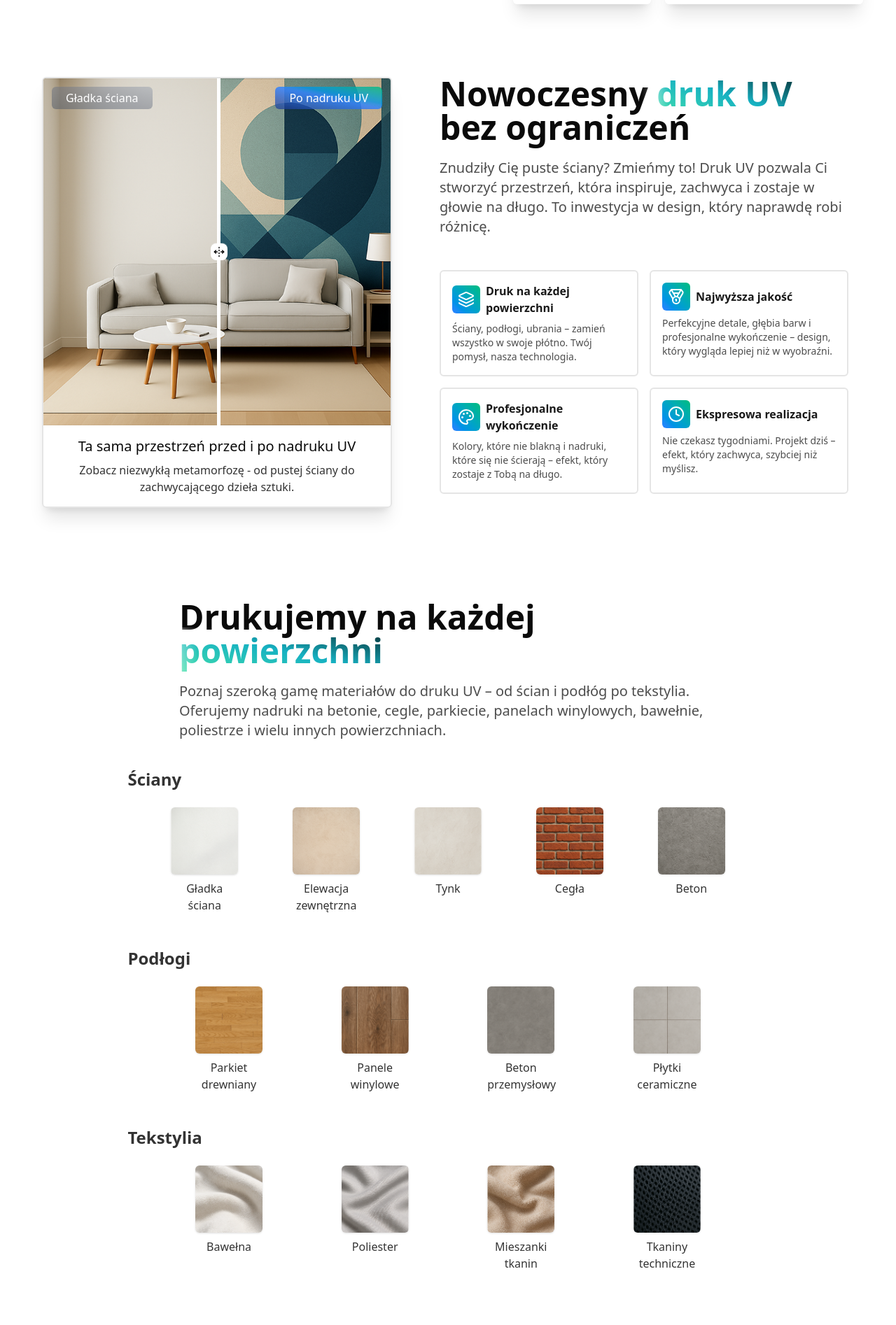
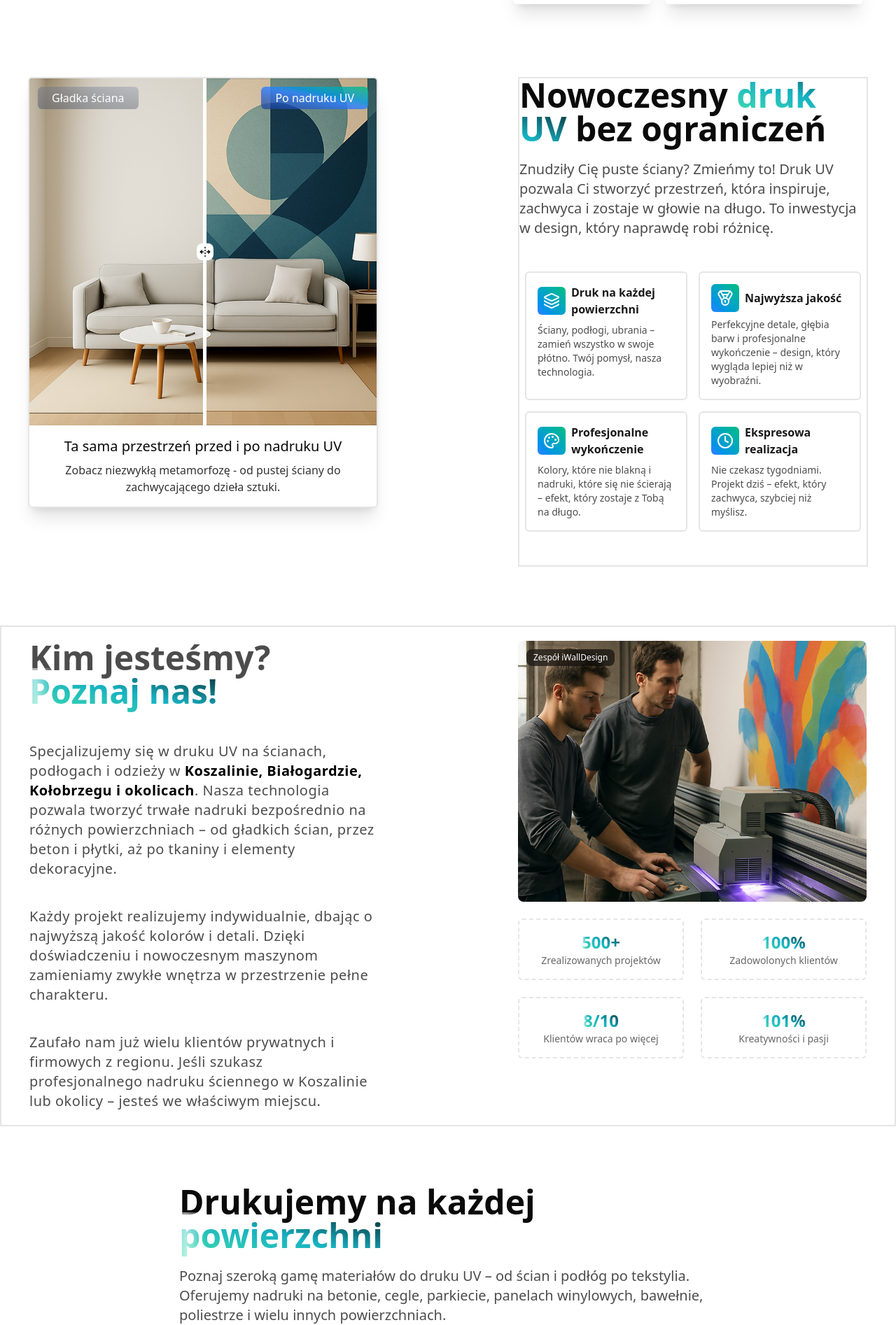
Before and after one commit to gapinsky/iwalldesign, a Next.js app: page / in a window 1280 px wide. Shown: the part 811-2705 px from the top of the page at 70% size. Before the commit the page ends 2649 px from the top, so only its background shows below. Built offline with nearby package versions, Linux system fonts and the light colour scheme.

Commit message:
aboutus boilerplate

```diff
--- a/app/page.tsx
+++ b/app/page.tsx
@@ -1,3 +1,4 @@
+import About from "@/my_components/aboutUs/About";
 import BeforeAfter from "@/my_components/beforeAfter/BeforeAfter";
 import Hero from "@/my_components/hero/Hero";
 import Navbar from "@/my_components/navbar/Navbar";
@@ -9,6 +10,7 @@ export default function Home() {
       <main className="mt-20 lg:space-y-16">
         <Hero />
         <BeforeAfter />
+        <About />
         <Surfaces />
       </main>
     </>
--- /dev/null
+++ b/my_components/aboutUs/About.tsx
@@ -0,0 +1,65 @@
+import Image from "next/image";
+import { ShinyWord } from "../navbar/ShinyWord";
+import StatCard from "./StatCard";
+
+export default function AboutSection() {
+  return (
+    <section
+      id="about"
+      aria-labelledby="about-title"
+      className="bg-white  border-2 "
+    >
+      <div className="container  p-5 mx-auto  grid grid-cols-1 gap-10   md:grid-cols-2 md:px-10 xl:gap-50">
+        {/* Image */}
+        <div className="space-y-6 order-2  md:order-0 xl:order-1">
+          <figure className="relative   overflow-hidden rounded-md">
+            <div className="relative aspect-[4/3] w-full ">
+              <Image
+                src="/assets/about.png"
+                alt="Zespół WallDesign obsługuje maszynę do druku UV"
+                fill
+                priority
+                className="object-cover "
+                sizes="(min-width: 1024px) 640px, 100vw"
+              />
+            </div>
+            <figcaption className="absolute left-3 top-3 rounded-md bg-black/60 px-2.5 py-1 text-xs font-medium text-white backdrop-blur">
+              Zespół iWallDesign
+            </figcaption>
+          </figure>
+          <div className="grid grid-cols-2 gap-6 ">
+            <StatCard title="500+" description="Zrealizowanych projektów" />
+            <StatCard title="100%" description="Zadowolonych klientów" />
+            <StatCard title="8/10" description="Klientów wraca po więcej" />
+            <StatCard title="101%" description="Kreatywności i pasji" />
+          </div>
+        </div>
+
+        <div className="space-y-4 text-black/70 xl:text-xl ">
+          <h2 className="text-3xl font-semibold lg:text-4xl xl:text-5xl mb-6 xl:mb-12">
+            Kim jesteśmy? <ShinyWord>Poznaj nas!</ShinyWord>
+          </h2>
+          <p className="tracking-wide   xl:pb-6">
+            Specjalizujemy się w druku UV na ścianach, podłogach i odzieży w{" "}
+            <strong className="text-black">
+              Koszalinie, Białogardzie, Kołobrzegu i okolicach
+            </strong>
+            . Nasza technologia pozwala tworzyć trwałe nadruki bezpośrednio na
+            różnych powierzchniach – od gładkich ścian, przez beton i płytki, aż
+            po tkaniny i elementy dekoracyjne.
+          </p>
+          <p className="tracking-wide  xl:pb-6">
+            Każdy projekt realizujemy indywidualnie, dbając o najwyższą jakość
+            kolorów i detali. Dzięki doświadczeniu i nowoczesnym maszynom
+            zamieniamy zwykłe wnętrza w przestrzenie pełne charakteru.
+          </p>
+          <p className="tracking-wide">
+            Zaufało nam już wielu klientów prywatnych i firmowych z regionu.
+            Jeśli szukasz profesjonalnego nadruku ściennego w Koszalinie lub
+            okolicy – jesteś we właściwym miejscu.
+          </p>
+        </div>
+      </div>
+    </section>
+  );
+}
--- /dev/null
+++ b/my_components/aboutUs/StatCard.tsx
@@ -0,0 +1,20 @@
+import React from "react";
+import { ShinyWord } from "../navbar/ShinyWord";
+
+type Props = {
+  title: string;
+  description: string;
+};
+
+const StatCard = ({ title, description }: Props) => {
+  return (
+    <div className="border-black/10 border-2 border-dashed p-2 flex flex-col items-center justify-start text-center rounded-sm xl:py-4">
+      <span className="text-2xl font-bold">
+        <ShinyWord>{title}</ShinyWord>
+      </span>
+      <span className="text-sm text-black/60 px-4">{description}</span>
+    </div>
+  );
+};
+
+export default StatCard;
--- a/my_components/beforeAfter/BeforeAfter.tsx
+++ b/my_components/beforeAfter/BeforeAfter.tsx
@@ -6,13 +6,13 @@ import { CompareCards } from "./CompareCards";
 function BeforeAfter() {
   return (
     <section className="bg-white " aria-labelledby="hero-heading">
-      <div className="container  p-5 mx-auto  flex flex-col-reverse items-center justify-center gap-10 md:gap-5   md:px-10 lg:flex-row lg:items-start lg:gap-10 xl:justify-evenly ">
+      <div className="container  p-5 mx-auto  flex flex-col-reverse items-center justify-center gap-10 md:gap-5  md:px-10 lg:flex-row lg:items-start lg:gap-10 xl:justify-evenly xl:gap-50">
         <CompareBlock />
-        <div className="w-full lg:max-w-[400px] xl:max-w-[600px]">
-          <h2 className="ml-2 text-3xl font-semibold lg:text-4xl xl:text-5xl">
+        <div className="w-full border-2 ">
+          <h2 className=" text-3xl font-semibold lg:text-4xl xl:text-5xl">
             Nowoczesny <ShinyWord>druk UV</ShinyWord> bez ograniczeń
           </h2>
-          <p className="ml-2  text-black/70 mt-5 xl:text-xl">
+          <p className="  text-black/70 mt-5 xl:text-xl">
             Znudziły Cię puste ściany? Zmieńmy to! Druk UV pozwala Ci stworzyć
             przestrzeń, która inspiruje, zachwyca i zostaje w głowie na długo.
             To inwestycja w design, który naprawdę robi różnicę.
--- a/my_components/beforeAfter/CompareBlock.tsx
+++ b/my_components/beforeAfter/CompareBlock.tsx
@@ -3,7 +3,7 @@ import { Compare } from "@/components/ui/compare";
 
 export function CompareBlock() {
   return (
-    <div className="relative border-2 text-center shadow-xl flex flex-col items-center w-[95%] md:max-w-[500px]  rounded-sm overflow-hidden">
+    <div className="relative border-2 text-center shadow-xl flex flex-col items-center w-[100%] md:max-w-[700px]  rounded-sm overflow-hidden">
       <div className=" aspect-square w-[100%]   ">
         <span className="absolute z-20 right-0 m-3 py-1 px-5 bg-gradient-to-tr from-blue-900/70 via-blue-500/80  to-emerald-500/80 rounded-sm font-medium text-white">
           Po nadruku UV
--- a/my_components/hero/Hero.tsx
+++ b/my_components/hero/Hero.tsx
@@ -21,21 +21,21 @@ export default function Hero() {
             <MapPin className="scale-60" /> Koszalin, Kołobrzeg, Białogard i
             okolice
           </p>
-          <h1 className="text-3xl font-bold lg:text-4xl xl:text-6xl">
+          <h1 className="text-3xl font-bold lg:text-4xl xl:text-6xl  ">
             Każda <ShinyWord> powierzchnia </ShinyWord>
             może być płótnem
           </h1>
-          <h2 className="text-black/70 mb-10 xl:text-2xl xl:mb-20">
+          <h2 className="text-black/70 mb-10 xl:text-2xl xl:mb-20 ">
             Dzięki technologii druku UV wprowadzamy kolor, design i trwałość w
             każdy detal Twojego otoczenia. Twoje pomysły stają się
             rzeczywistością!
           </h2>
-          <div className="flex justify-between text-sm gap-5 mb-5 xl:text-lg xl:font-regular xl:gap-20">
-            <button className="text-white/90 gap-1  bg-gradient-to-r from-[#00C9A7] via-[#00C9A7] to-[#16B1C2]  inline-flex items-center justify-center border-2 border-[#05b698] py-2 px-1 w-full  rounded-sm ">
+          <div className="flex justify-start text-sm gap-5 mb-5 xl:text-md xl:font-regular xl:gap-5">
+            <button className="text-white/90 gap-1  bg-gradient-to-r from-[#00C9A7] via-[#00C9A7] to-[#16B1C2]  inline-flex items-center justify-center border-2 border-[#05b698] py-2 px-6 w-fit  rounded-sm ">
               <Check className="scale-80 xl:scale-100" />
               Zamów nadruk
             </button>
-            <button className="text-black/80   inline-flex items-center justify-center gap-1 border-2   py-2 px-1 w-full  rounded-sm ">
+            <button className="text-black/80   inline-flex items-center justify-center gap-1 border-2   py-2 px-6 w-fit  rounded-sm ">
               <Search className="scale-80" />
               Nasze realizacje
             </button>
@@ -57,12 +57,12 @@ export default function Hero() {
         </div>
         {/* Images */}
         <div className="w-[95%] md:w-[95%] grid grid-cols-12 gap-3  lg:gap-5 lg:max-w-[500px]">
-          <figure className="col-span-12 ">
+          <figure className="col-span-12 hover:-rotate-4 hover:scale-95  duration-75">
             <motion.div
               initial={{ scale: 0, rotate: 0 }}
               animate={{ scale: 1 }}
               transition={{ duration: 0.3, ease: "easeOut" }}
-              className="relative aspect-square   overflow-hidden  shadow-xl rounded-sm border-8 border-white hover:-rotate-4 hover:scale-98 duration-75"
+              className="relative aspect-square   overflow-hidden  shadow-xl rounded-sm border-8 border-white "
             >
               <ImgWithSkeleton
                 className="rounded-xs object-cover"
--- a/my_components/navbar/ShinyWord.tsx
+++ b/my_components/navbar/ShinyWord.tsx
@@ -12,9 +12,9 @@ export function ShinyWord({ children }: { children: React.ReactNode }) {
       <motion.span
         initial={{ x: "-100%" }}
         animate={{ x: "500%" }}
-        transition={{ duration: 5, ease: "easeInOut", repeat: Infinity }}
+        transition={{ duration: 3, ease: "easeOut", repeat: Infinity }}
         aria-hidden="true"
-        className="absolute top-0 bottom-0 skew-x-12 left-0 w-[20%] pointer-events-none z-20 bg-gradient-to-r from-transparent via-white/40 to-transparent"
+        className="absolute top-0 bottom-0 skew-x-12 left-0 w-[20%] pointer-events-none z-20 bg-gradient-to-r from-transparent via-white/60 to-transparent"
       />
     </span>
   );
--- a/my_components/surfaces/Surfaces.tsx
+++ b/my_components/surfaces/Surfaces.tsx
@@ -65,7 +65,7 @@ export default function Surfaces({
 }) {
   return (
     <section aria-labelledby="materials-heading">
-      <div className="container mx-auto px-5 py-5 overflow-hidden">
+      <div className="container mx-auto px-5 py-5 overflow-hidden md:px-10">
         <header className="max-w-3xl mx-auto  mb-10">
           <h2
             id="materials-heading"
```
Also changed, not shown: public/assets/about.png (added).
